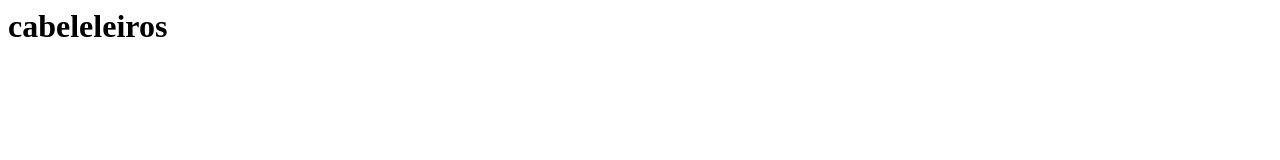
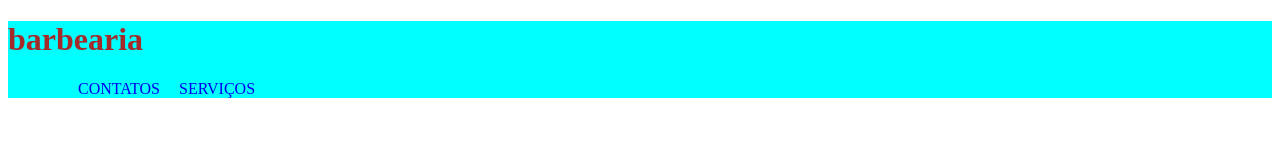
Before and after one commit to CarlinhaDaNerd2026/barbeariakalu2e26, a plain HTML site: page servicos.html in a window 1280 px wide. Drawn offline with Linux system fonts and the light colour scheme.

Commit message:
dia 17 6

```diff
--- /dev/null
+++ b/servicos.css
@@ -0,0 +1,14 @@
+header{
+background-color: aqua;
+color: brown;}
+
+nav li{
+display: inline;
+margin: 0 0 0 15px;
+}/*estara  em formado de linha*/
+
+
+nav a{
+text-decoration: none;
+
+}
--- a/servicos.html
+++ b/servicos.html
@@ -1 +1,40 @@
-<h1>cabeleleiros</h1>
+
+<!DOCTYPE html>
+<!--imformar qual é o documento-->
+<html lang="pt-br">
+<!---linguagem do site-->
+
+<head>
+<link rel="stylesheet" href="servicos.css">
+<meta charset="UTF-8">
+<!-- acentos nas palavras-->
+<meta name="viewport" content="width=device-width, initial-scale=1.0">
+<!-- tamanho do site-->
+<title>serviço</title>
+<!-- nome da aba aperta do site-->
+</head>
+
+<body>
+
+<header><!--um rodape em cima ou cabesario-->
+<h1>barbearia</h1>
+
+<nav><!-- menu de navegaçao-->
+
+<ul><!--lista-->
+
+<li>  <a href="index.html" INICIO ></a>       </li>  <!--linha da lista-->
+<li>  <a href="contatos.html">CONTATOS </a>   </li>
+<li>  <a href="servicos.html">SERVIÇOS</a>  </li>
+
+</ul>
+
+</nav>
+
+</header>
+
+</body>
+
+
+
+</html>
```
